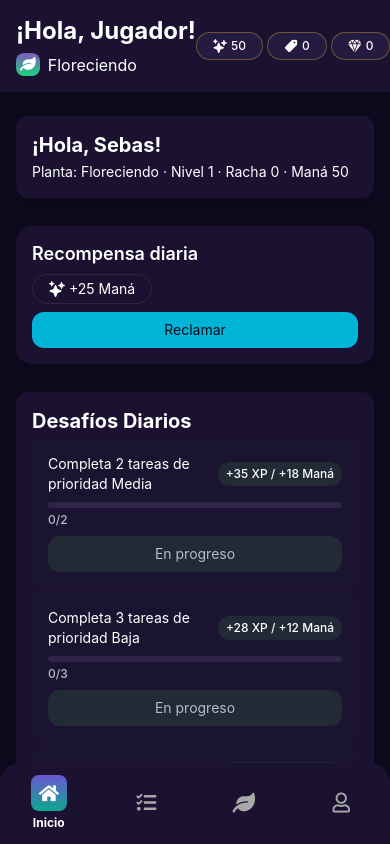
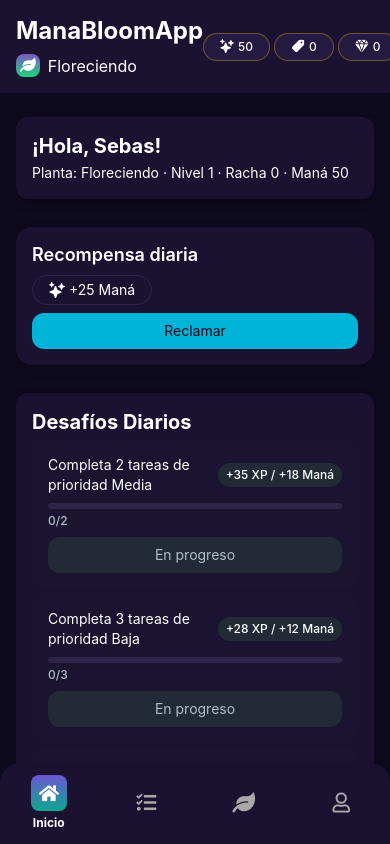
Before and after one commit to codesebastianvega/mana-bloom-app, a React Native app: screen /HomeScreen in a window 390 px wide. Built offline with nearby package versions, Linux system fonts and the light colour scheme.

Commit message:
feat: show app name in home header

```diff
--- a/src/components/HomeScreenHeader.js
+++ b/src/components/HomeScreenHeader.js
@@ -1,6 +1,6 @@
 // [MB] Módulo: Home / Sección: Encabezado
 // Afecta: HomeScreen (encabezado principal)
-// Propósito: Mostrar saludo, estado de planta y recursos
+// Propósito: Mostrar nombre de app, estado de planta y recursos
 // Puntos de edición futura: estilos y hooks en HomeScreenHeader.styles.js
 // Autor: Codex - Fecha: 2025-08-13
 
@@ -9,19 +9,22 @@ import { View, Text } from "react-native";
 import { FontAwesome5, Ionicons } from "@expo/vector-icons";
 import { LinearGradient } from "expo-linear-gradient";
 
+import app from "../../app.json";
+const APP_NAME = app.expo?.name || "Mana Bloom";
+
 import styles from "./HomeScreenHeader.styles";
 import { Colors } from "../theme";
 import { useAppState, useWallet } from "../state/AppContext";
 
-export default function HomeScreenHeader({ userName }) {
+export default function HomeScreenHeader() {
   const { mana, plantState } = useAppState();
   const { coin, gem } = useWallet();
 
   return (
     <View style={styles.container}>
       <View>
-        <Text style={styles.greeting} accessibilityRole="header">
-          ¡Hola, {userName}!
+        <Text style={styles.title} accessibilityRole="header">
+          {APP_NAME}
         </Text>
         <View style={styles.plantStatus}>
           <LinearGradient
@@ -37,7 +40,7 @@ export default function HomeScreenHeader({ userName }) {
         <View
           style={styles.pill}
           accessibilityRole="text"
-          accessibilityLabel={`Maná disponible: ${mana}`}
+          accessibilityLabel={`Maná: ${mana}`}
         >
           <Ionicons name="sparkles" size={14} color={Colors.text} />
           <Text style={styles.pillText}>{mana}</Text>
@@ -45,7 +48,7 @@ export default function HomeScreenHeader({ userName }) {
         <View
           style={styles.pill}
           accessibilityRole="text"
-          accessibilityLabel={`Monedas disponibles: ${coin}`}
+          accessibilityLabel={`Monedas: ${coin}`}
         >
           <Ionicons name="pricetag" size={14} color={Colors.text} />
           <Text style={styles.pillText}>{coin}</Text>
@@ -53,7 +56,7 @@ export default function HomeScreenHeader({ userName }) {
         <View
           style={styles.pill}
           accessibilityRole="text"
-          accessibilityLabel={`Diamantes disponibles: ${gem}`}
+          accessibilityLabel={`Diamantes: ${gem}`}
         >
           <Ionicons name="diamond" size={14} color={Colors.text} />
           <Text style={styles.pillText}>{gem}</Text>
--- a/src/components/HomeScreenHeader.styles.js
+++ b/src/components/HomeScreenHeader.styles.js
@@ -1,6 +1,6 @@
 // [MB] Módulo: Home / Sección: Encabezado
 // Afecta: HomeScreenHeader
-// Propósito: Estilos para saludo y pills de recursos
+// Propósito: Estilos para título y pills de recursos
 // Puntos de edición futura: ajustar tokens y responsive wrap
 // Autor: Codex - Fecha: 2025-08-13
 
@@ -16,9 +16,8 @@ export default StyleSheet.create({
     justifyContent: "space-between",
     alignItems: "center",
   },
-  greeting: {
-    fontSize: 24,
-    fontWeight: "bold",
+  title: {
+    ...Typography.h1,
     color: Colors.text,
   },
   plantStatus: {
--- a/src/screens/HomeScreen.js
+++ b/src/screens/HomeScreen.js
@@ -2,7 +2,7 @@
 // Afecta: HomeScreen (layout principal)
 // Propósito: Renderizar secciones de inicio y mostrar estado global
 // Puntos de edición futura: conectar datos reales y navegación
-// Autor: Codex - Fecha: 2025-08-17
+// Autor: Codex - Fecha: 2025-08-13
 
 import React, { useRef, useState } from "react";
 import { StyleSheet, ScrollView } from "react-native";
@@ -44,7 +44,7 @@ export default function HomeScreen() {
           onClose={() => dispatch({ type: "CLEAR_ACHIEVEMENT_TOAST" })}
         />
       )}
-      <HomeScreenHeader userName="Jugador" manaCount={mana} plantState={plantState} />
+      <HomeScreenHeader />
       <ScrollView
         ref={scrollRef}
         contentContainerStyle={{
```
